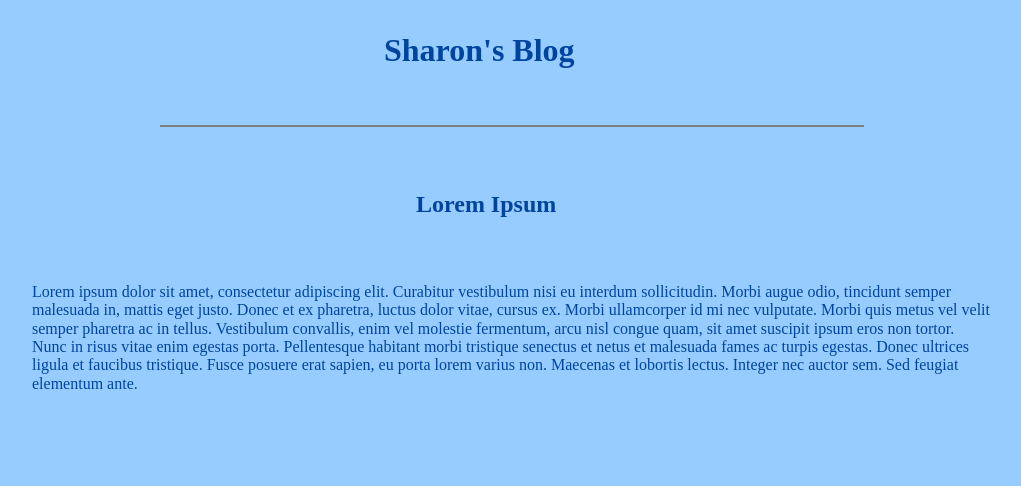
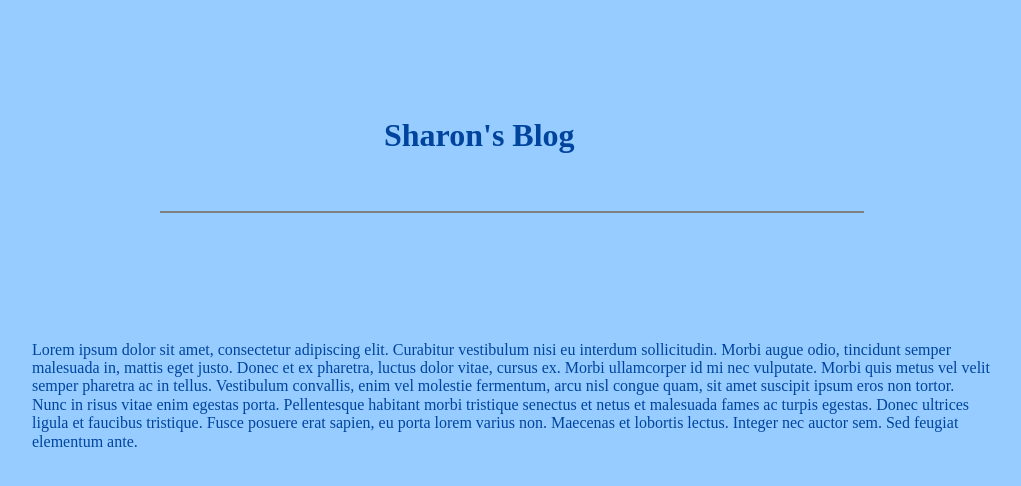
Before and after one commit to ShaRay/blog-page, a website: page index.html in a window 1280 px wide. Shown: the whole page, without its empty margins (128-1149 px from the left). Drawn offline with nearby package versions, Linux system fonts and the light colour scheme.

Commit message:
adjusted padding to header

```diff
--- a/assets/scss/styles.scss
+++ b/assets/scss/styles.scss
@@ -1,5 +1,5 @@
 .line {
   padding-bottom: 35px;
-  color: gray;
+  color: purple;
   border-bottom: 2px solid;
 }
--- a/index.html
+++ b/index.html
@@ -10,7 +10,7 @@
   </head>
 
   <body class="bg-light-blue">
-    <header class="center mw7 mv4 ph4 bg-light-blue">
+    <header class="center mw7 mv4 ph4 pt5 bg-light-blue">
       <div class="bg-light-blue">
         <h1 class="center mw5 dark-blue">Sharon's Blog</h1>
       </div>
@@ -19,7 +19,7 @@
     </header>
 
     <section class=" center mw5 mv4 ph4">
-      <h2 class="center pv4 dark-blue">Lorem Ipsum</h2>
+      <h2 class="center pv4 dark-blue"></h2>
     </section>
 
     <section>
```
